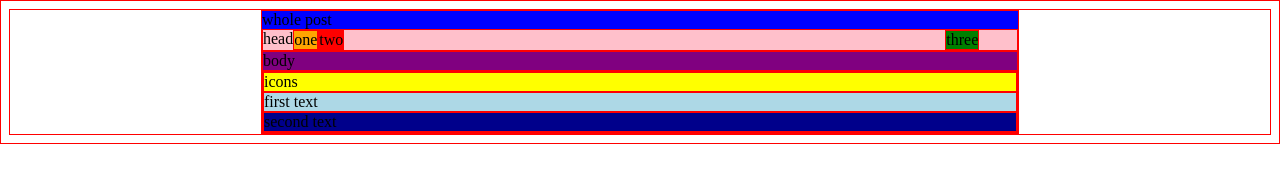
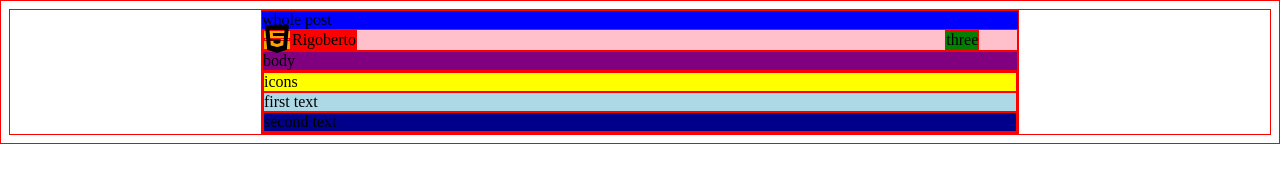
Before and after one commit to fluffbutt1/Miami88-Instagram-Post-Layout-Oliver-Simkovsky-Fork, a plain HTML site: page index.html in a window 1280 px wide. Drawn offline with Linux system fonts and the light colour scheme.

Commit message:
updated html file

```diff
--- a/index.html
+++ b/index.html
@@ -14,12 +14,10 @@
     <div class="whole_post">
         whole post
       <div class="head">
-        head
         <div class="section1">
-          <!-- <i class="fa-brands fa-html5 fa-2xl"></i> -->
-          one
+          <i class="fa-brands fa-html5 fa-2xl"></i>
         </div>
-        <div class="section2">two</div>
+        <div class="section2">Rigoberto</div>
         <div class="section3">three</div>
       </div>
       <div class="body">body</div>
```
